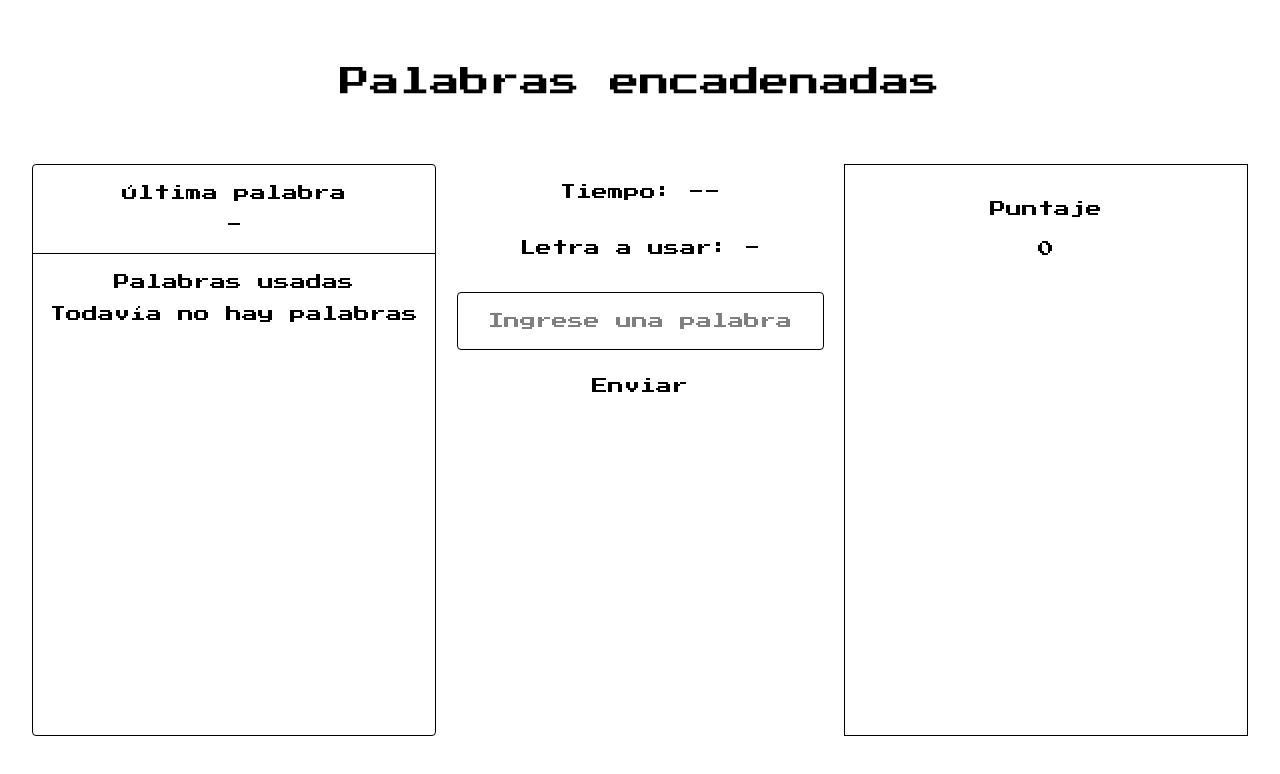
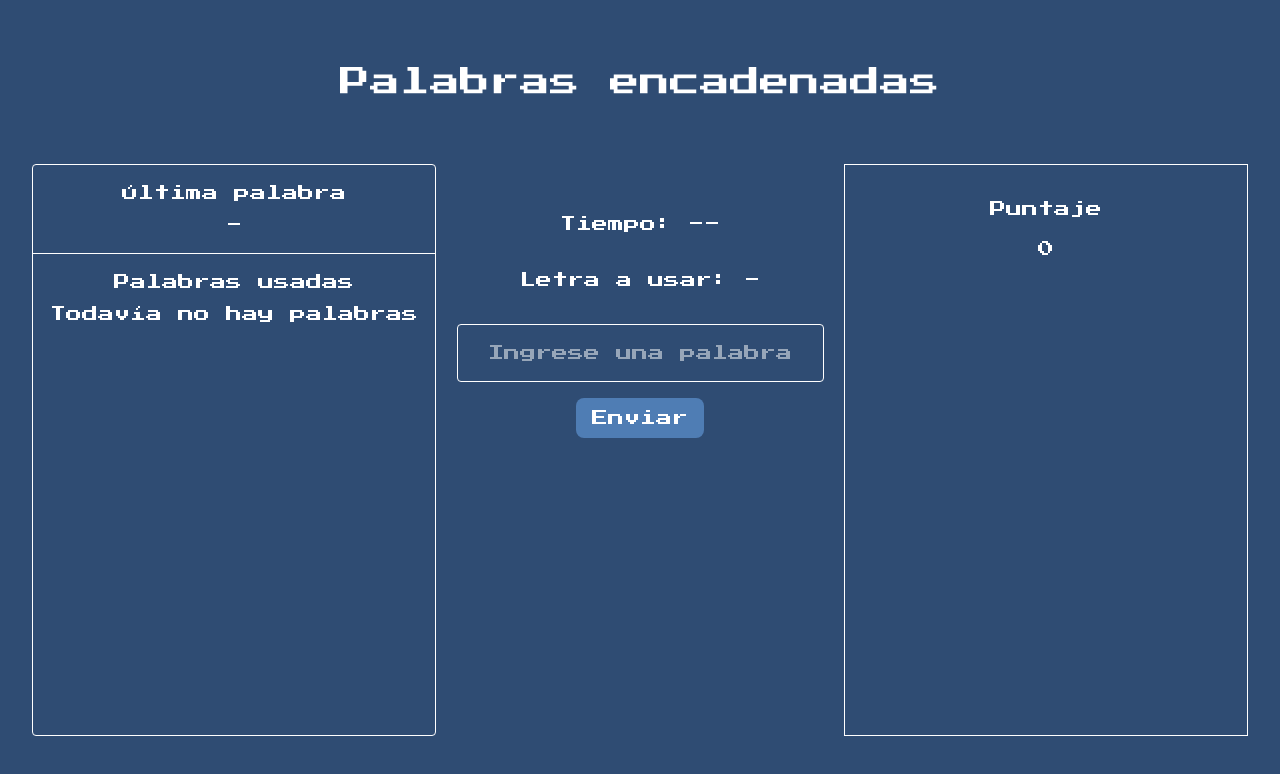
Before and after one commit to CabralJoel/unq-ui-hector-joel-cabral-trabajo-final, a React (Vite) app: page / in a window 1280 px wide. Shown: the top 774 px of the page. Built offline with nearby package versions, Linux system fonts and the light colour scheme.

Commit message:
style refactor

```diff
--- a/src/components/GameOverModal.tsx
+++ b/src/components/GameOverModal.tsx
@@ -12,7 +12,7 @@ export const GameOverModal = ({words,onClose}:GameOverModalProps)=>{
 
     return(
         <div className="flex items-center justify-center z-10 fixed inset-0 bg-black/20 ">
-            <div className="flex flex-col items-center max-w-2xl rounded-lg border-2 p-10 gap-8 bg-blue-400 shadow-2xl">
+            <div className="flex flex-col items-center max-w-2xl rounded-lg border-2 p-10 gap-8 bg-modal shadow-2xl">
                 <h2 className="text-2xl">¡Partida terminada!</h2>
                 <span>Puntaje</span>
                 <span className="text-lg">{score}</span>
--- a/src/components/ui/Button.tsx
+++ b/src/components/ui/Button.tsx
@@ -5,7 +5,7 @@ export const Button = ({ className, ...props }: React.ComponentProps<'button'>)
         <button
         type="button"
         className={cn(
-            'bg-primary text-primary-foreground rounded-lg px-4 py-2 transition',
+            'bg-button text-primary-foreground rounded-lg px-4 py-2 transition',
 
             'enabled:hover:opacity-90 enabled:active:scale-95',
 
--- a/src/index.css
+++ b/src/index.css
@@ -26,6 +26,7 @@
   }
   input{
     text-decoration: none;
+    outline: red;
   }
 
   button {
@@ -45,3 +46,8 @@
     text-wrap: pretty;
   }
 }
+@theme{
+  --color-background:#2F4C73;
+  --color-modal:#3f6e97;
+  --color-button:#4f7db4;
+}
--- a/src/pages/GamePage.tsx
+++ b/src/pages/GamePage.tsx
@@ -84,14 +84,14 @@ export default function GamePage() {
 }, [gameStatus]);
 
     return (
-    <main className="flex flex-col h-svh p-8">
+    <main className="flex flex-col h-svh p-8 bg-background text-white">
         <header className="flex justify-center py-8">
             <h1 className="text-3xl">Palabras encadenadas</h1>
         </header>
 
         <div className="flex flex-1 py-8">
             <WordsHistory className="min-w-101 max-h-172.5" words={words}/>
-            <section className="flex flex-col flex-2 items-center gap-8 p-4">
+            <section className="flex flex-col flex-2 items-center gap-8 px-4 py-12">
                 <span>Tiempo: {gameStatus === "playing" ? String(timeRemaining).padStart(2, "0") : "--"}</span>
 
                 <span>Letra a usar: {words.length > 0 ? words.at(-1)?.at(-1)?.toUpperCase() : "-"}</span>
```
